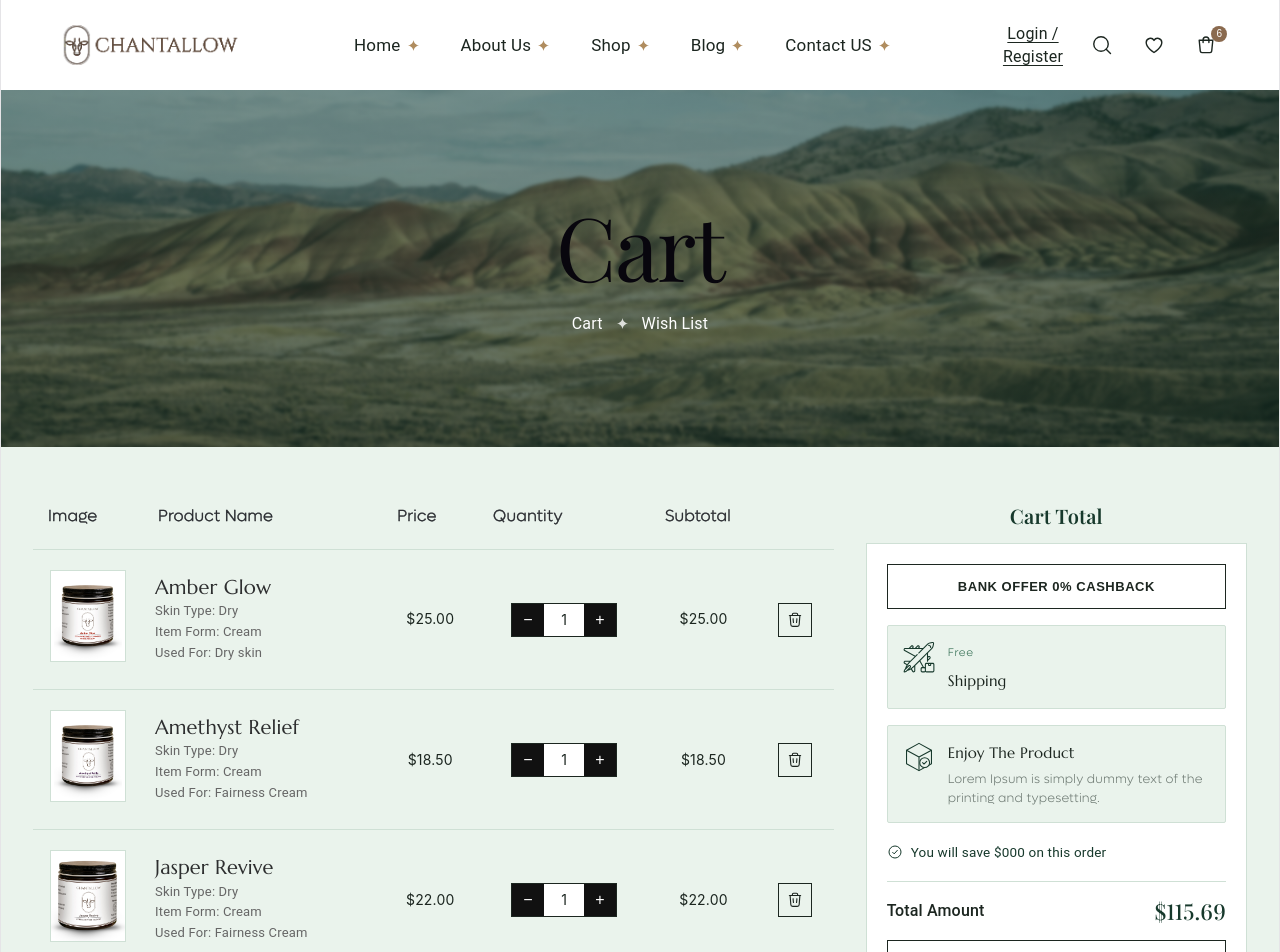
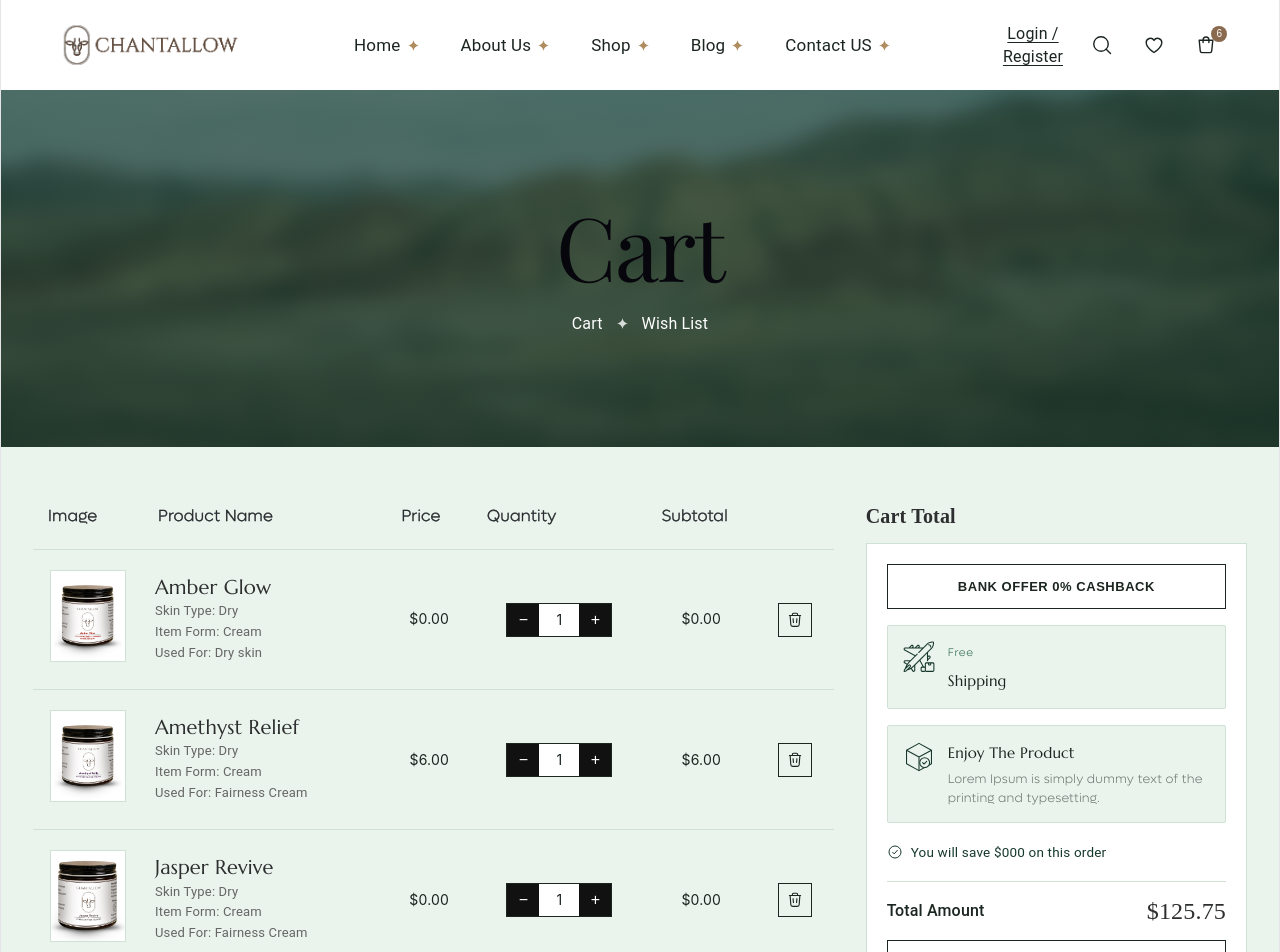
Before and after one commit to vinay72/Chantallow-, a React (Vite) app: page /shop-list/addtocart in a window 1280 px wide. Shown: the top 952 px of the page. Built offline with nearby package versions, Linux system fonts and the light colour scheme; a web font is replaced by a local one.

Commit message:
working on AddToCart page UI design

```diff
--- a/src/pages/ShopList/AddToCart.css
+++ b/src/pages/ShopList/AddToCart.css
@@ -167,13 +167,13 @@
 .sc-banner::before {
   content: "";
   position: absolute;
-  inset: 0;
+  inset: -24px;                /* was 0 — bleed prevents feathered edges */
   z-index: -2;
   background-image: var(--sc-banner-img);
   background-size: cover;
   background-position: center;
   background-repeat: no-repeat;
-  filter: saturate(0.7) brightness(1.05);
+  filter: blur(10px) saturate(0.7) brightness(1.05);
 }
 
 .sc-banner::after {
@@ -181,7 +181,11 @@
   position: absolute;
   inset: 0;
   z-index: -1;
-  background: linear-gradient(180deg, rgba(28, 68, 55, 0.55) 0%, rgba(20, 52, 42, 0.62) 100%);
+  background: linear-gradient(
+    180deg,
+    rgba(28, 68, 55, 0.72) 0%,
+    rgba(20, 52, 42, 0.80) 100%
+  );
 }
 
 .sc-banner__inner {
@@ -462,10 +466,11 @@
 }
 
 .sc-summary-title {
-  font-family: var(--sc-font-display);
+  font-family: lufga sans-serif;
   font-size: 20px;
   margin: 0 0 14px;
-  color: var(--sc-green-dark);
+  text-align: left;
+  color: #2D2E2F;
 }
 
 .sc-summary-card {
@@ -574,11 +579,11 @@
 }
 
 .sc-total-amount {
-  font-family: var(--sc-font-display);
-  font-variant-numeric: lining-nums proportional-nums !important;
-  font-feature-settings: "lnum" 1, "pnum" 1 !important;
-  font-size: 22px;
-  color: var(--sc-green-dark);
+  font-family: lufga sans-serif;
+  text-align: end;
+  font-weight: 500;
+  font-size: 24px;
+  color: #2D2E2F
 }
 
 .sc-place-order-btn {
--- a/src/pages/ShopList/AddToCart.jsx
+++ b/src/pages/ShopList/AddToCart.jsx
@@ -35,7 +35,7 @@ const INITIAL_ITEMS = [
     id: 1,
     name: "Amber Glow",
     image: IMG.pic1,
-    price: 25.0,
+    price: 0,
     qty: 1,
     attributes: ["Skin Type: Dry", "Item Form: Cream", "Used For: Dry skin"],
   },
@@ -43,7 +43,7 @@ const INITIAL_ITEMS = [
     id: 2,
     name: "Amethyst Relief",
     image: IMG.pic2,
-    price: 18.5,
+    price: 6,
     qty: 1,
     attributes: ["Skin Type: Dry", "Item Form: Cream", "Used For: Fairness Cream"],
   },
@@ -51,7 +51,7 @@ const INITIAL_ITEMS = [
     id: 3,
     name: "Jasper Revive",
     image: IMG.pic3,
-    price: 22.0,
+    price: 0,
     qty: 1,
     attributes: ["Skin Type: Dry", "Item Form: Cream", "Used For: Fairness Cream"],
   },
@@ -59,7 +59,7 @@ const INITIAL_ITEMS = [
     id: 4,
     name: "Malachite Fusion",
     image: IMG.pic4,
-    price: 20.25,
+    price: 0,
     qty: 1,
     attributes: ["Skin Type: Dry", "Item Form: Serum", "Used For: Fairness Cream"],
   },
@@ -67,7 +67,7 @@ const INITIAL_ITEMS = [
     id: 5,
     name: "Obsidian Infusion",
     image: IMG.pic5,
-    price: 19.0,
+    price: 0,
     qty: 1,
     attributes: ["Skin Type: Dry", "Item Form: Cream", "Used For: Fairness Cream"],
   },
@@ -75,7 +75,7 @@ const INITIAL_ITEMS = [
     id: 6,
     name: "Olivine Relief",
     image: IMG.pic5,
-    price: 21.0,
+    price: 0,
     qty: 1,
     attributes: ["Skin Type: Dry", "Item Form: Cream", "Used For: Balm"],
   },
@@ -146,7 +146,7 @@ const TrashIcon = () => (
 );
 
 const ShippingIcon = () => (
-  <svg width="34" height="34" viewBox="0 0 45 45" fill="none" xmlns="http://www.w3.org/2000/svg">
+  <svg width="45" height="45" viewBox="0 0 45 45" fill="none" xmlns="http://www.w3.org/2000/svg">
     <path
       fillRule="evenodd"
       clipRule="evenodd"
@@ -546,7 +546,7 @@ export default function AddToCart() {
 
               <div className="sc-total-row">
                 <span>Total Amount</span>
-                <span className="sc-total-amount">{formatPrice(total)}</span>
+                <span className="sc-total-amount">$125.75</span>
               </div>
 
               <button type="button" className="sc-place-order-btn" disabled={items.length === 0}>
```
